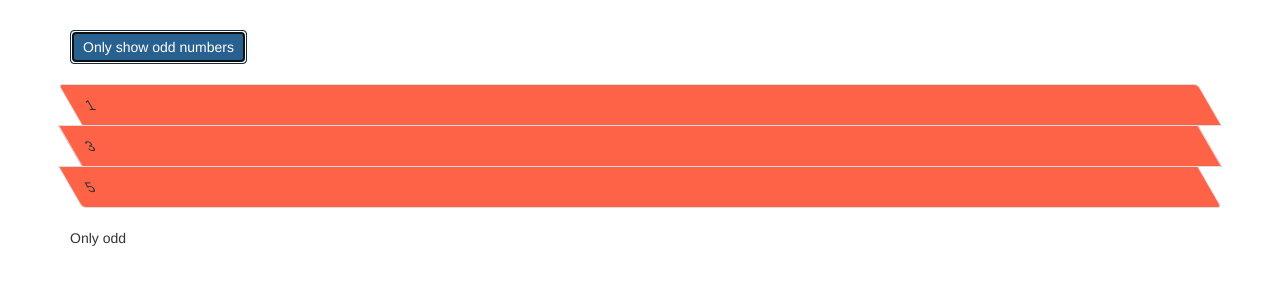
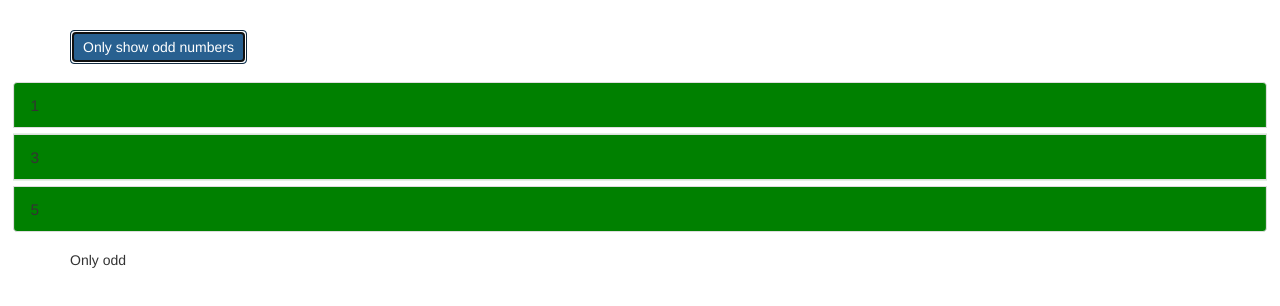
Before and after one commit to theglitcher97/angular_the_complete_guide_course, an Angular app: page / in a window 1280 px wide. Both pictures are taken after a click on the button "Only show odd numbers". Shown: the top 306 px of the page. Built offline with nearby package versions, Linux system fonts and the light colour scheme.

Commit message:
feat: using the renderer2 module to manipulate the elements through our custom diretives

```diff
--- a/src/app/app.component.css
+++ b/src/app/app.component.css
@@ -2,10 +2,14 @@
   margin-top: 30px;
 }
 
+.odd, .even {
+  margin-bottom: 10px;
+}
+
 .odd {
-  transform: skewX(30deg);
+  transform: scale(1.1);
 }
 
 .even {
-  transform: rotate(180deg);
+  transform: scale(1.2);
 }
--- a/src/app/app.component.html
+++ b/src/app/app.component.html
@@ -9,7 +9,7 @@
         <div *ngIf="onlyOdd">
           <li *ngFor="let odd of oddNumbers" [ngClass]="{odd: odd % 2 !== 0}"
               [ngStyle]="{backgroundColor:  odd % 2 !== 0 ? 'tomato' : 'transparent'}"
-              class="list-group-item">{{odd}}</li>
+              appAdvanceHighlight class="list-group-item">{{odd}}</li>
         </div>
         <div *ngIf="!onlyOdd">
           <li *ngFor="let even of evenNumbers" [ngClass]="{even: even % 2 === 0}" class="list-group-item"
--- a/src/app/app.module.ts
+++ b/src/app/app.module.ts
@@ -4,9 +4,10 @@ import { NgModule } from '@angular/core';
 import { AppComponent } from './app.component';
 import { FormsModule } from '@angular/forms';
 import { HighlightDirective } from './directives/highlight.directive';
+import { AdvanceHighlightDirective } from './directives/advance-high-light.directive';
 
 @NgModule({
-  declarations: [AppComponent, HighlightDirective],
+  declarations: [AppComponent, HighlightDirective, AdvanceHighlightDirective],
   imports: [BrowserModule, FormsModule],
   providers: [],
   bootstrap: [AppComponent],
--- /dev/null
+++ b/src/app/directives/advance-high-light.directive.ts
@@ -0,0 +1,31 @@
+import {
+  Directive,
+  ElementRef,
+  HostListener,
+  OnInit,
+  Renderer2,
+} from '@angular/core';
+
+@Directive({
+  selector: '[appAdvanceHighlight]',
+})
+export class AdvanceHighlightDirective implements OnInit {
+  constructor(private renderer: Renderer2, private elementRef: ElementRef) {}
+
+  // This decorator is listening for a specified event that we can react to
+  @HostListener('mouseenter') mouseenter(eventData: Event) {
+    this.renderer.setStyle(this.elementRef.nativeElement, 'font-size', '24px');
+  }
+
+  @HostListener('mouseleave') mouseleave(eventData: Event) {
+    this.renderer.setStyle(this.elementRef.nativeElement, 'font-size', '16px');
+  }
+
+  ngOnInit() {
+    this.renderer.setStyle(
+      this.elementRef.nativeElement,
+      'background-color',
+      'green'
+    );
+  }
+}
```
